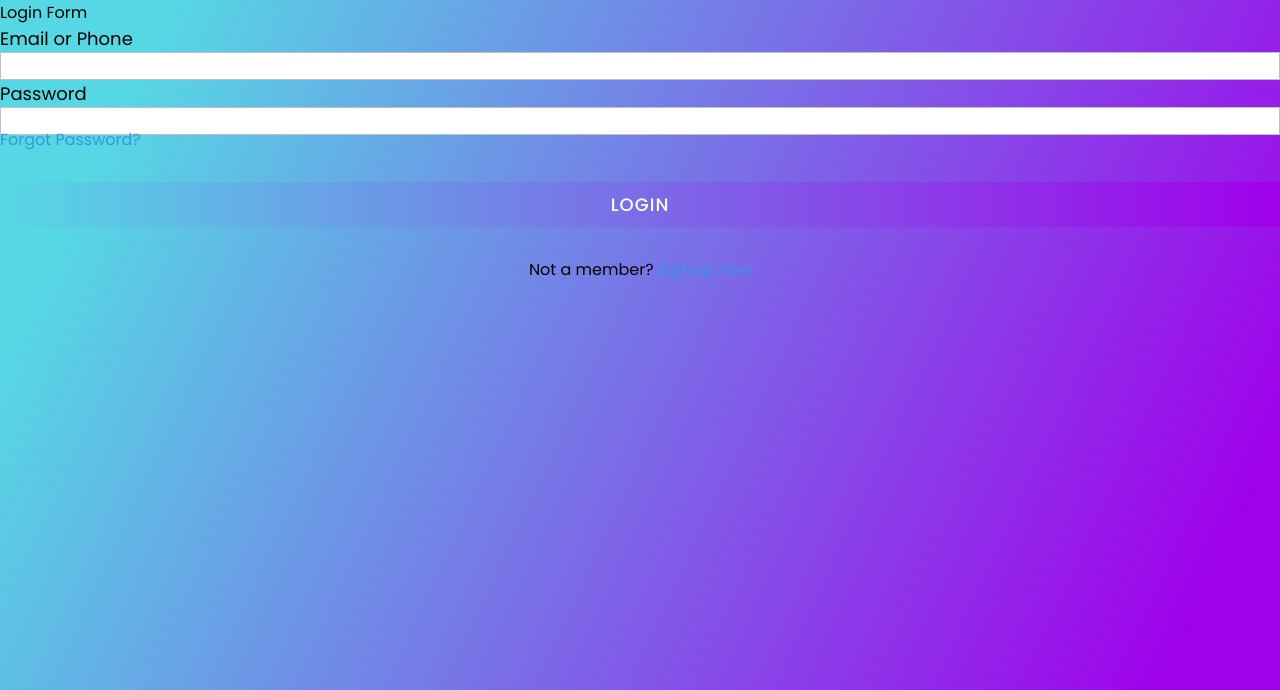
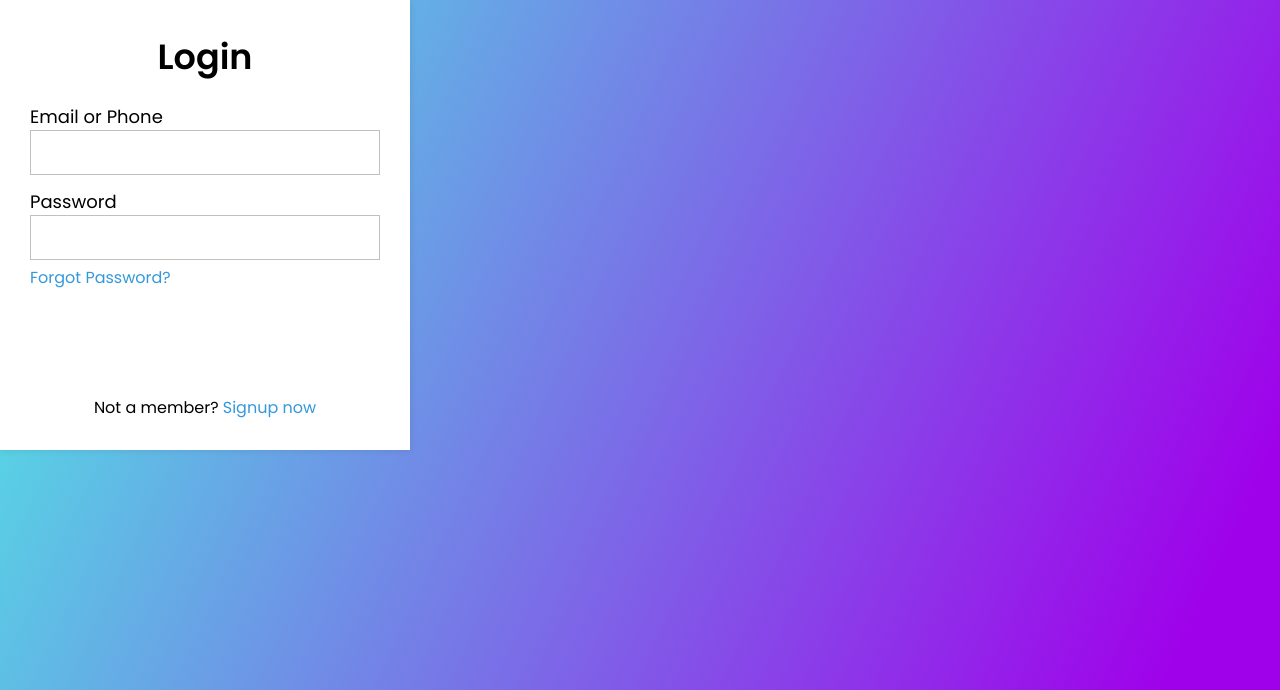
Before and after one commit to AnusreeDas01/project1, a PHP site: page /login.php in a window 1280 px wide. Shown: the top 690 px of the page. Run offline with PHP 8.4, Linux system fonts and the light colour scheme.

Commit message:
Update login.php

```diff
--- a/login.php
+++ b/login.php
@@ -19,7 +19,7 @@ body{
   width: 100%;
   background: linear-gradient(115deg, #56d8e4 10%, #9f01ea 90%);
 }
-.show-btn{
+/* .show-btn{
   background: #fff;
   padding: 10px 20px;
   font-size: 20px;
@@ -27,37 +27,37 @@ body{
   color: #3498db;
   cursor: pointer;
   box-shadow: 0px 0px 10px rgba(0,0,0,0.1);
-}
-.show-btn, .container{
+} */
+/* .show-btn, .container{
   position: absolute;
   top: 50%;
   left: 50%;
   transform: translate(-50%, -50%);
-}
+} */
 
-input[type="checkbox"]{
+/* input[type="checkbox"]{
   display: none;
-}
+} */
 .container{
-  display: none;
+  /* display: none; */
   background: #fff;
   width: 410px;
   padding: 30px;
   box-shadow: 0 0 8px rgba(0,0,0,0.1);
 }
-#show:checked ~ .container{
+/* #show:checked ~ .container{
   display: block;
-}
-.container .close-btn{
+} */
+/* .container .close-btn{
   position: absolute;
   right: 20px;
   top: 15px;
   font-size: 18px;
   cursor: pointer;
-}
-.container .close-btn:hover{
+} */
+/* .container .close-btn:hover{
   color: #3498db;
-}
+} */
 .container .text{
   font-size: 35px;
   font-weight: 600;
@@ -141,13 +141,13 @@ form .signup-link a:hover{
 
    </head>
    <body>
-      <!-- <div class="center">
-         <input type="checkbox" id="show">
-         <label for="show" class="show-btn">View Form</label> -->
-         <!-- <div class="container">
-            <label for="show" class="close-btn fas fa-times" title="close"></label> -->
+      <div class="center">
+         <!-- <input type="checkbox" id="show"> -->
+         <!-- <label for="show" class="show-btn">View Form</label> -->
+         <div class="container">
+            <!-- <label for="show" class="close-btn fas fa-times" title="close"></label> -->
             <div class="text">
-               Login Form
+               Login
             </div>
             <form action="#">
                <div class="data">
@@ -169,7 +169,7 @@ form .signup-link a:hover{
                   Not a member? <a href="#">Signup now</a>
                </div>
             </form>
-         <!-- </div> -->
-      <!-- </div> -->
+         </div>
+      </div>
    </body>
 </html>
```
